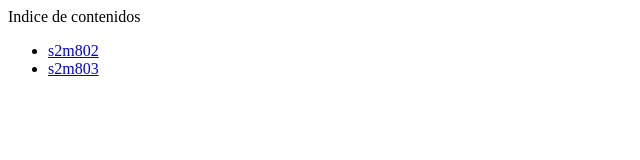
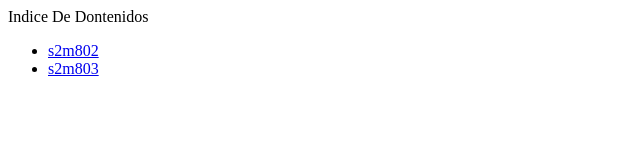
Before and after one commit to wi96/s2m82021, a plain HTML site: page Index.html in a window 1280 px wide. Shown: the full height of the page, 0-640 px from the left. Drawn offline with Linux system fonts and the light colour scheme.

Commit message:
Actu mayus

```diff
--- a/Index.html
+++ b/Index.html
@@ -9,7 +9,7 @@
 
 <body>
 	<div id="header">
-		Indice de contenidos
+		Indice De Dontenidos
 	</div>
 	<div id="aside">
 		<ul id="slider">
```
